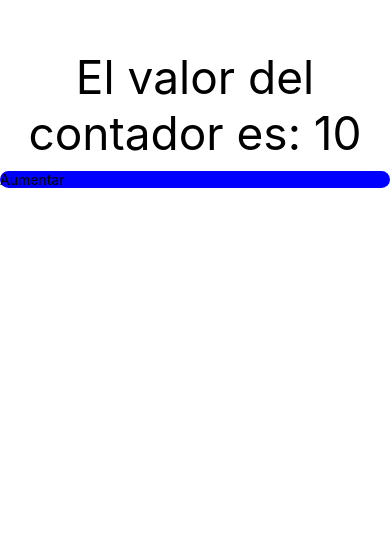
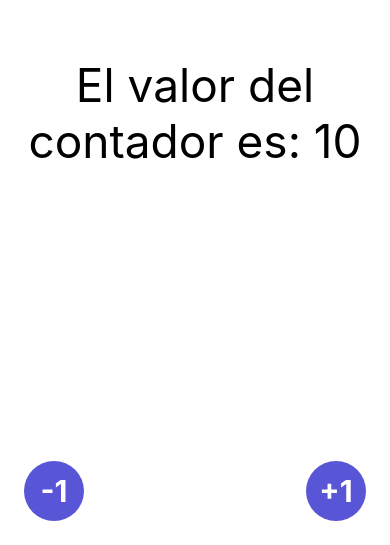
Before and after one commit to tomymiranda/practicaReactNative, a React Native app in the folder contadorConTypeScript/: screen / in a window 390 px wide. Shown: the part 299-844 px from the top of the page. Built offline with nearby package versions, Linux system fonts and the light colour scheme.

Commit message:
se plantea base de boton

```diff
--- a/contadorConTypeScript/src/screens/ContadorScreen.tsx
+++ b/contadorConTypeScript/src/screens/ContadorScreen.tsx
@@ -8,17 +8,21 @@ const ContadorScreen = () => {
       //con flex:1 se hace que el contenedor ocupa todo el espacio disponible
       // position relative es el defecto de los componentes
       //el styles es como css, mejora la visualizacion
-      <View
-        style={styles.container}>
-        <Text
-          style={styles.title}>
-          El valor del contador es: {contador}
-        </Text>
-        <TouchableOpacity onPress={() => setContador(contador + 1)}>
-            <View style={styles.botonIncrementar}>
-            <Text>Aumentar</Text>
-
-            </View>
+      <View style={styles.container}>
+        <Text style={styles.title}>El valor del contador es: {contador}</Text>
+        <TouchableOpacity
+          style={styles.botonIncrementarPosicion}
+          onPress={() => setContador(contador + 1)}>
+          <View style={styles.botonIncrementar}>
+            <Text style={styles.textBotonIncrementar}>+1</Text>
+          </View>
+        </TouchableOpacity>
+        <TouchableOpacity
+          style={styles.botonDecrementarPosicion}
+          onPress={() => setContador(contador - 1)}>
+          <View style={styles.botonDecrementar}>
+            <Text style={styles.textBotonDecrementar}>-1</Text>
+          </View>
         </TouchableOpacity>
       </View>
     );
@@ -36,7 +40,45 @@ const styles = StyleSheet.create({
     top: -10,
   },
   botonIncrementar: {
-    backgroundColor: '#00f',
+    backgroundColor: '#5856D6',
     borderRadius: 100,
+    width: 60,
+    height: 60,
+    //el justifyContent: 'center' hace que el hijo( o componente
+    // que esta dentro o texto) se centre respecto a el.
+    justifyContent: 'center',
+  },
+  textBotonIncrementar: {
+    color: 'white',
+    //el alignItems: 'center' hace que el texto se centre respecto a el.
+    alignSelf: 'center',
+    fontSize: 30,
+    fontWeight: 'bold',
+  },
+  botonIncrementarPosicion: {
+    position: 'absolute',
+    bottom: 24,
+    right: 24,
+  },
+  botonDecrementarPosicion: {
+    position: 'absolute',
+    bottom: 24,
+    left: 24,
+  },
+  botonDecrementar: {
+    backgroundColor: '#5856D6',
+    borderRadius: 100,
+    width: 60,
+    height: 60,
+    //el justifyContent: 'center' hace que el hijo( o componente
+    // que esta dentro o texto) se centre respecto a el.
+    justifyContent: 'center',
+  },
+  textBotonDecrementar: {
+    color: 'white',
+    //el alignItems: 'center' hace que el texto se centre respecto a el.
+    alignSelf: 'center',
+    fontSize: 30,
+    fontWeight: 'bold',
   },
 });
--- a/contadorConTypeScript/src/screens/HolaMundoScreen.tsx
+++ b/contadorConTypeScript/src/screens/HolaMundoScreen.tsx
@@ -1,4 +1,4 @@
-/* eslint-disable prettier/prettier */
+/* eslint-disable react-native/no-inline-styles *//* eslint-disable prettier/prettier */
 import React from 'react';
 import {Text, View} from 'react-native';
 const HolaMundoScreen = () => {
```
Also changed, not shown: contadorConTypeScript/src/components/Boton.tsx (added, +7 -0 lines).
